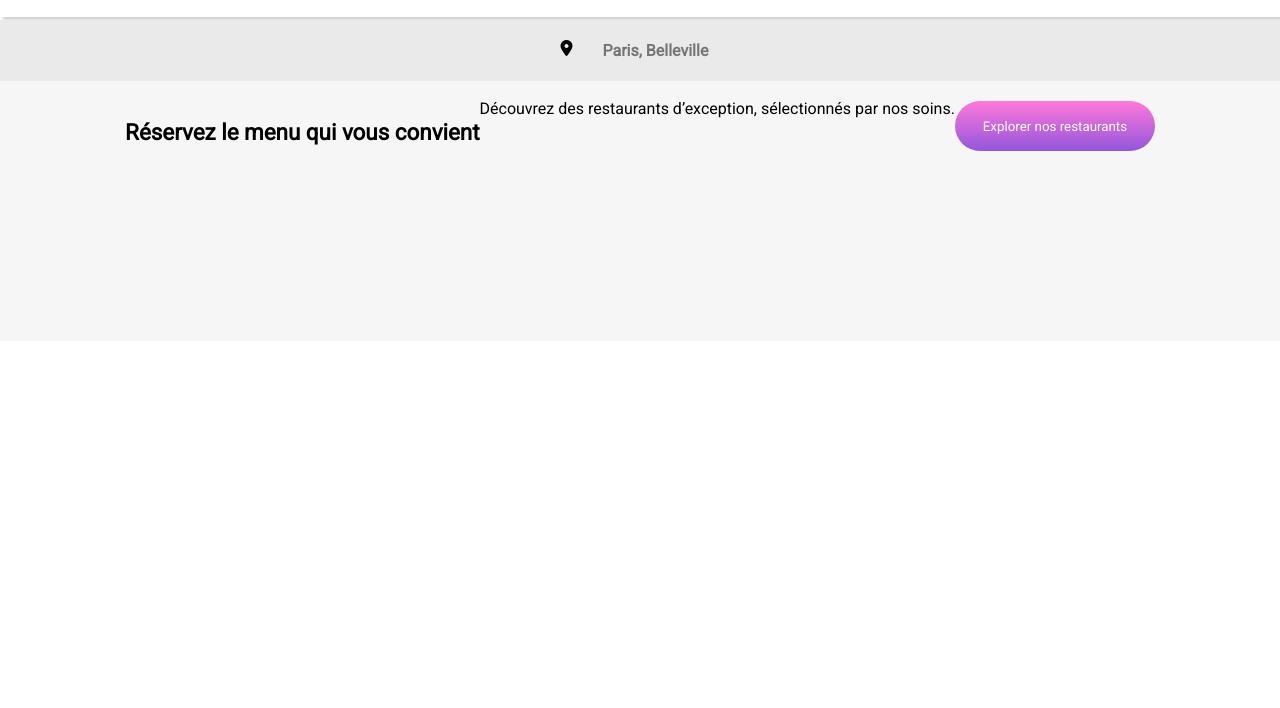
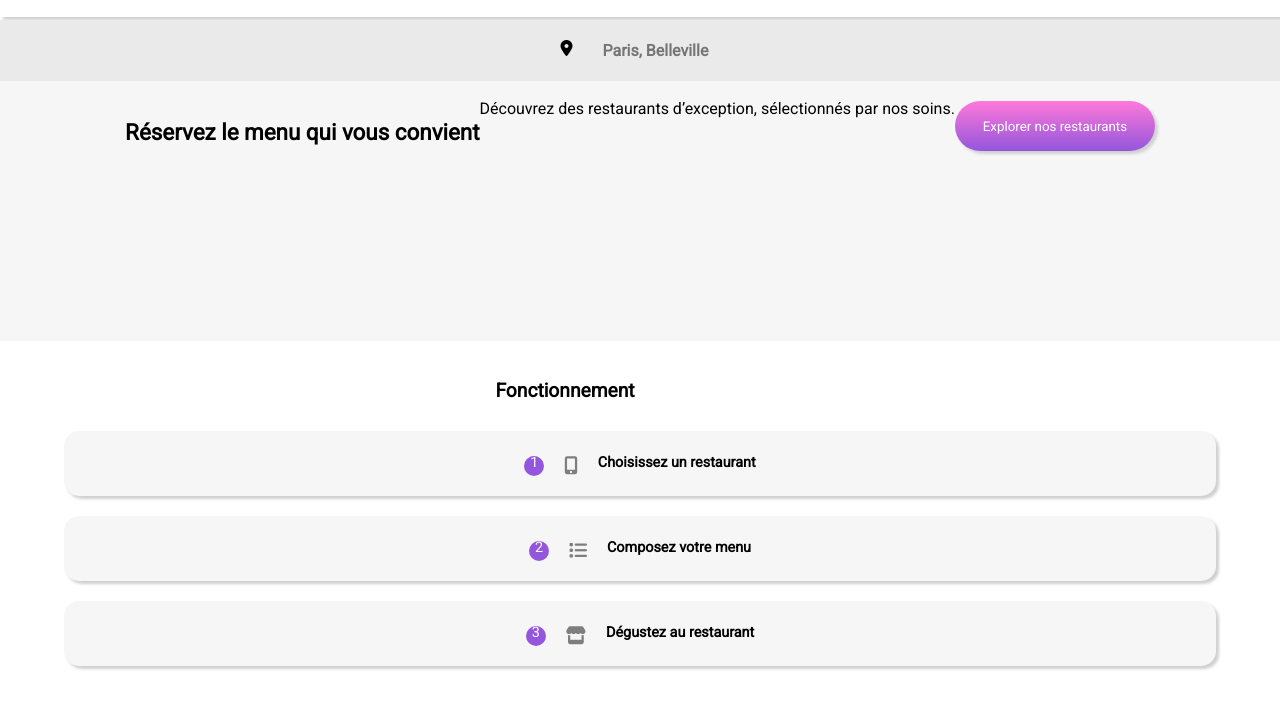
Before and after one commit to Raphaelle-Goulong/Projet-4.github.io, a website: page index.html in a window 1280 px wide. Shown: the part 52-760 px from the top of the page. Drawn offline with Linux system fonts and the light colour scheme; a web font is replaced by a local one.

Commit message:
fonctionnement quasi fini

```diff
--- a/index.html
+++ b/index.html
@@ -32,10 +32,26 @@
                     <button class="btn">Explorer nos restaurants</button>
                 </section>
             <!-- SECTION SEARCH END -->
-
-            <section cl>
-
+                <!-- Functioning -->
+                <section class="functioning">
+                    <h2 class="titleSection">Fonctionnement</h2>
+                    <article class="card-fuctioning">
+                        <span>1</span>
+                        <i class="fa-solid fa-mobile-screen-button"></i>
+                        <h3>Choisissez un restaurant</h3>
+                    </article>
+                    <article class="card-fuctioning">
+                        <span>2</span>
+                        <i class="fa-solid fa-list"></i>
+                        <h3> Composez votre menu</h3>
+                    </article>
+                    <article class="card-fuctioning">
+                        <span>3</span>
+                        <i class="fa-solid fa-store"></i>
+                        <h3> Dégustez au restaurant</h3>
+                    </article>
                 </section>
+                <!-- Functioning end -->
 
         </main>
     </div>
--- a/sass/_mixin.scss
+++ b/sass/_mixin.scss
@@ -12,5 +12,16 @@
         border: none;
         color: white;
 
+}
 
+@mixin card-fuctioning {
+  display: flex;
+  justify-content: center;
+  background-color: $backgroundgrey;
+  width: 90%;
+  border-radius: 15px;
+  height: 40px;
+  border: none;
+  font-size: 0.9rem;
+  padding-top: 25px;
 }
--- a/sass/_var.scss
+++ b/sass/_var.scss
@@ -5,6 +5,8 @@ $tcheckbutton:#99e2d0;
 $backgroundgrey :#f6f6f6;
 $backgroundinputgrey :#eaeaea;
 $backgroundshadow :#d0d0d0;
+$backgroundwhite: white;
+$fontAwarsomeIcon:#7e7e7e;
 
 $fontTitle: 'Roboto', sans-serif;
 $fontText:  'Shrikhand', cursive;
--- a/sass/main.scss
+++ b/sass/main.scss
@@ -100,6 +100,7 @@ table {
 			}
 
 }
+
 .mainRestaurant {
 	background-color: $backgroundgrey;
 
@@ -120,9 +121,54 @@ table {
 					}
 						.btn{
 							@include button;
+							@include under-nav-shadow;
 						}
 			}
+}
+
+.functioning{
+	background-color: $backgroundwhite;
+	padding: 40px 0;
+	display: flex;
+	justify-content: center;
+	flex-wrap: wrap;
+
+		.titleSection{
+			font-size: 1.2rem;
+			margin-right: 150px;
+			margin-bottom: 20px;
+		}
+			.card-fuctioning{
+				margin: 10px;
+				@include under-nav-shadow;
+				@include card-fuctioning
+
+			}
+				span{
+					display: flex;
+					justify-content: center;
+					width: 20px;
+					height: 20px;
+					background-color: $violetbutton;
+					border-radius: 20px;
+					color: $backgroundwhite;
+					margin: 0px ;
+				}
+
+					.fa-solid{
+						color: $fontAwarsomeIcon;
+						font-size: 18px;
+						margin: 0 20px;
+						&:hover{
+							color: $violetbutton;
+						}
+					}
+
+
+
 
 }
 
+
+
 // SECTION SEARCH END
```
Also changed, not shown: sass/main.css, 1 other file. Lines whose indentation alone changed are shown as unchanged.
